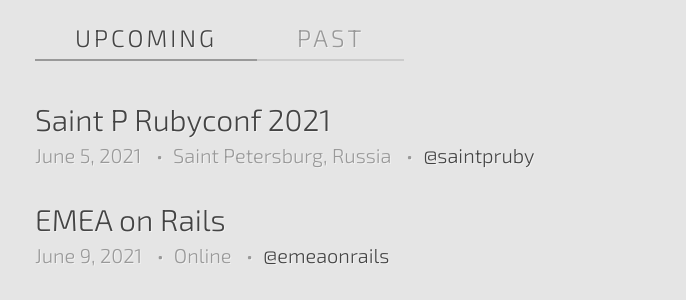
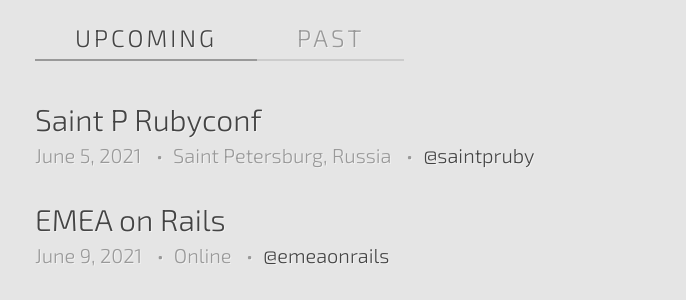
Before and after one commit to ruby-conferences/ruby-conferences.github.io, a Jekyll site: the page built from index.html, in a window 1280 px wide. Shown: the part 461-761 px from the top of the page, without its empty margins (205-891 px from the left). Built offline with Jekyll 4.4.1, drawn with Linux system fonts in a browser that asks for light colours.

Commit message:
Update _data/conferences.yml

```diff
--- a/_data/conferences.yml
+++ b/_data/conferences.yml
@@ -2016,7 +2016,7 @@
   cfp_phrase: CFP closes
   cfp_date: 2021-04-18
 
-- name: Saint P Rubyconf 2021
+- name: Saint P Rubyconf
   location: Saint Petersburg, Russia
   start_date: 2021-06-05
   end_date: 2021-06-05
```
